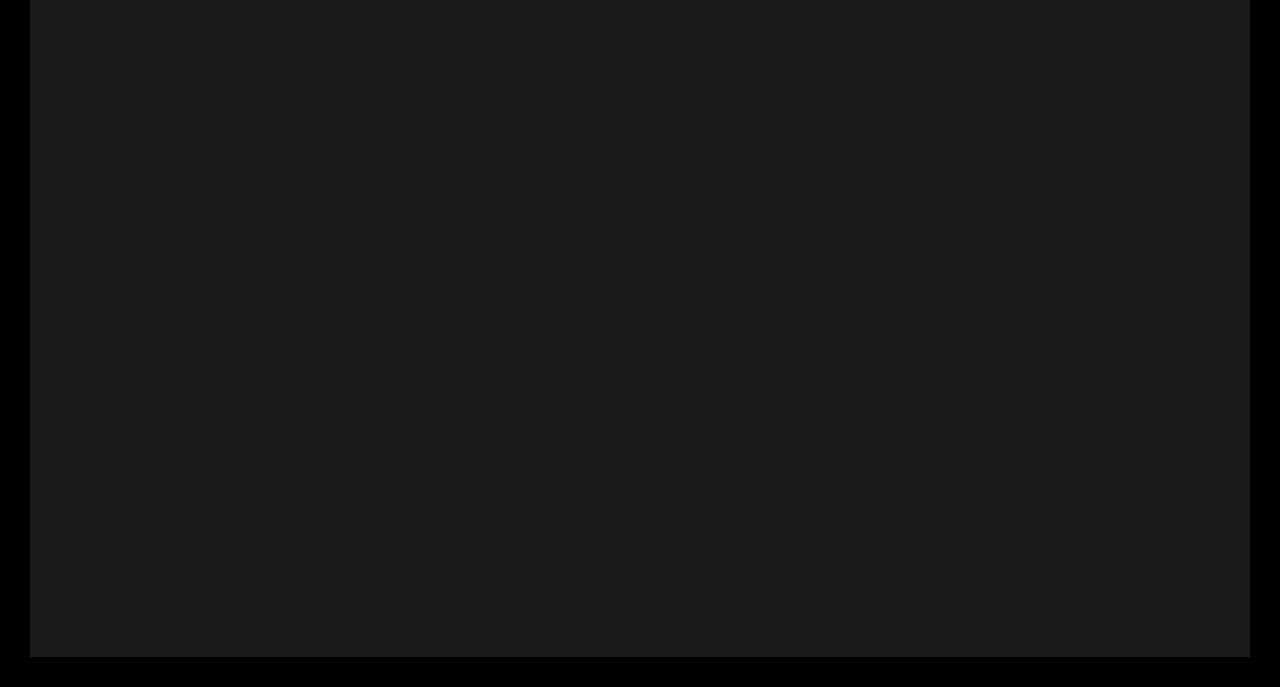
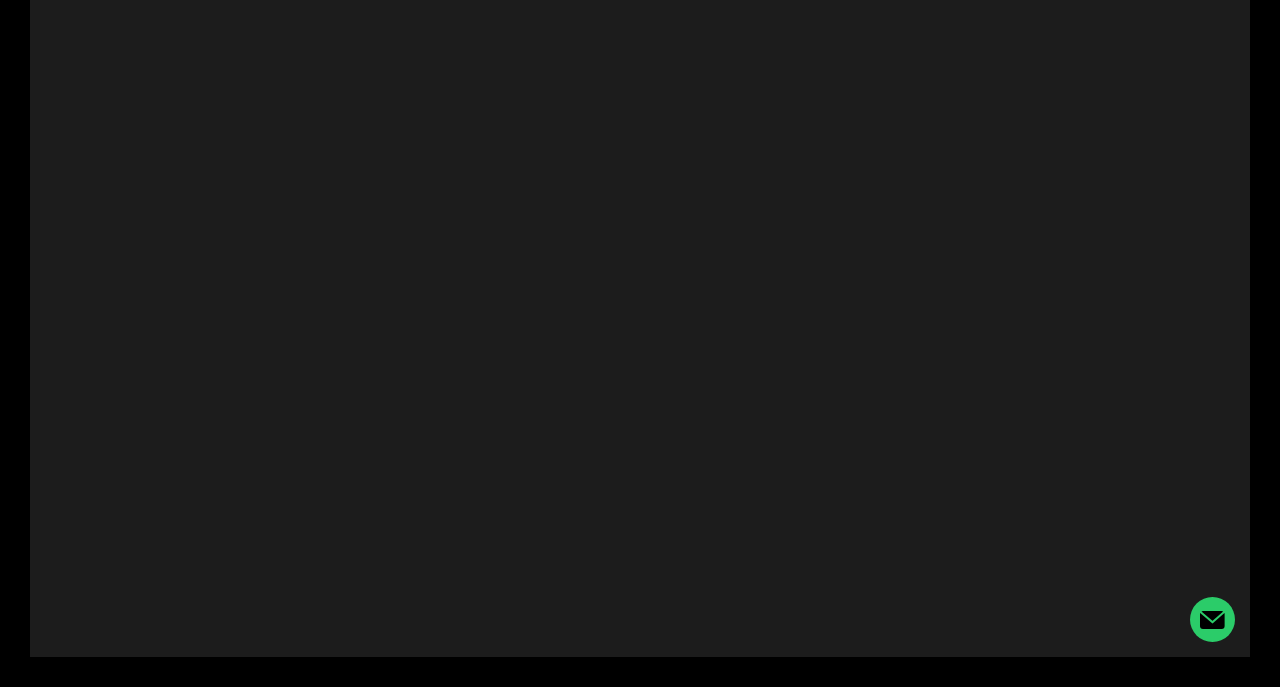
Before and after one commit to marcio-andree/frontend-design, a plain HTML site: page index.html in a window 1280 px wide. Shown: the part 113-800 px from the top of the page. Drawn offline with nearby package versions, Linux system fonts and the light colour scheme.

Commit message:
adicionando o botão de contato

```diff
--- a/css/main.css
+++ b/css/main.css
@@ -40,6 +40,21 @@
     .jl-menu{
         display: none;
     }
+    .jl-btn-contact{
+        width:45px ;
+        height: 45px;
+        display: block;
+        background-color: #2bcc69;
+        background-image: url('../images/icon-contact-close.svg');
+        background-repeat: no-repeat;
+        position: fixed;
+        bottom: 45px;
+        right: 45px;
+        border-radius: 50%;
+        z-index: 200;
+
+    }
+}
 
 @media screen and (min-width: 576px){
 
@@ -86,7 +101,7 @@
     }
     .jl-menu a:before{
         content: '';
-        width:0%;
+        width:100%;
         height: 4px;
         background-color: #2bcc69;
         display: block;
@@ -94,10 +109,13 @@
         bottom: -6px;
         left: 0;
         transition:all 0.2s ease-out;
+        transform: scale(0,1);
+        transform-origin: center left;
 
     }
     .jl-menu a:hover::before{
-        width: 100%;
+
+        transform: scale(1,1);
     }
 
 
--- a/index.html
+++ b/index.html
@@ -19,10 +19,15 @@
             <a href="#">home</a>
             <a href="#">projetos</a>
             <a href="#">sobre</a>
-
         </nav>
 
     </header>
+            <div class="jl-contact-info">
+
+            </div>
+            <div class="jl-btn-contact">
+
+            </div>
 
     <div class="jl-page-wrapper">
 
```
Also changed, not shown: images/corner.svg (added), images/icon-contact-close.svg (added), images/icon-dribbble.svg (added), images/icon-instagram.svg (added), images/icon-twitter.svg (added), images/lemon-loader.svg (added).
